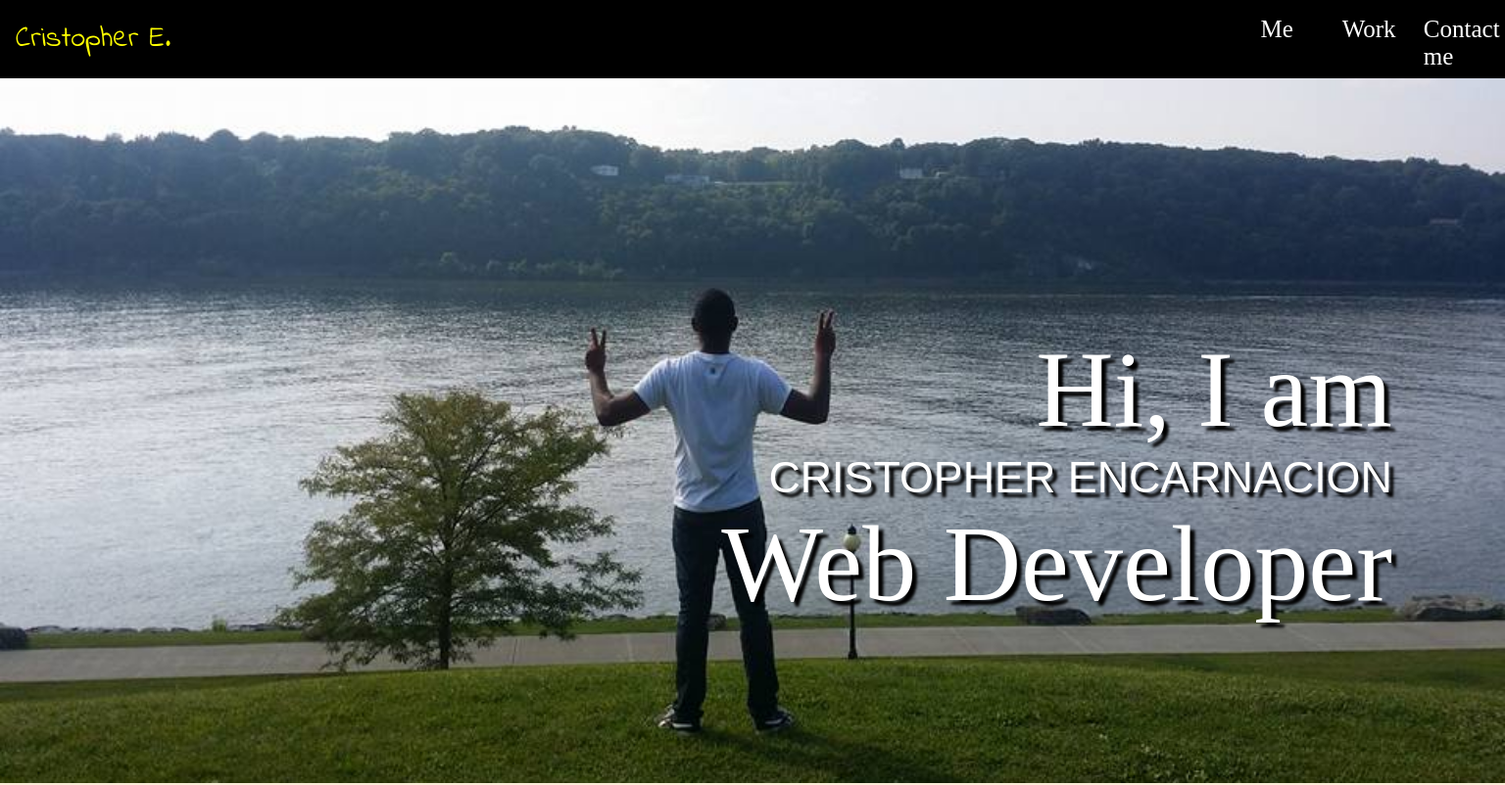
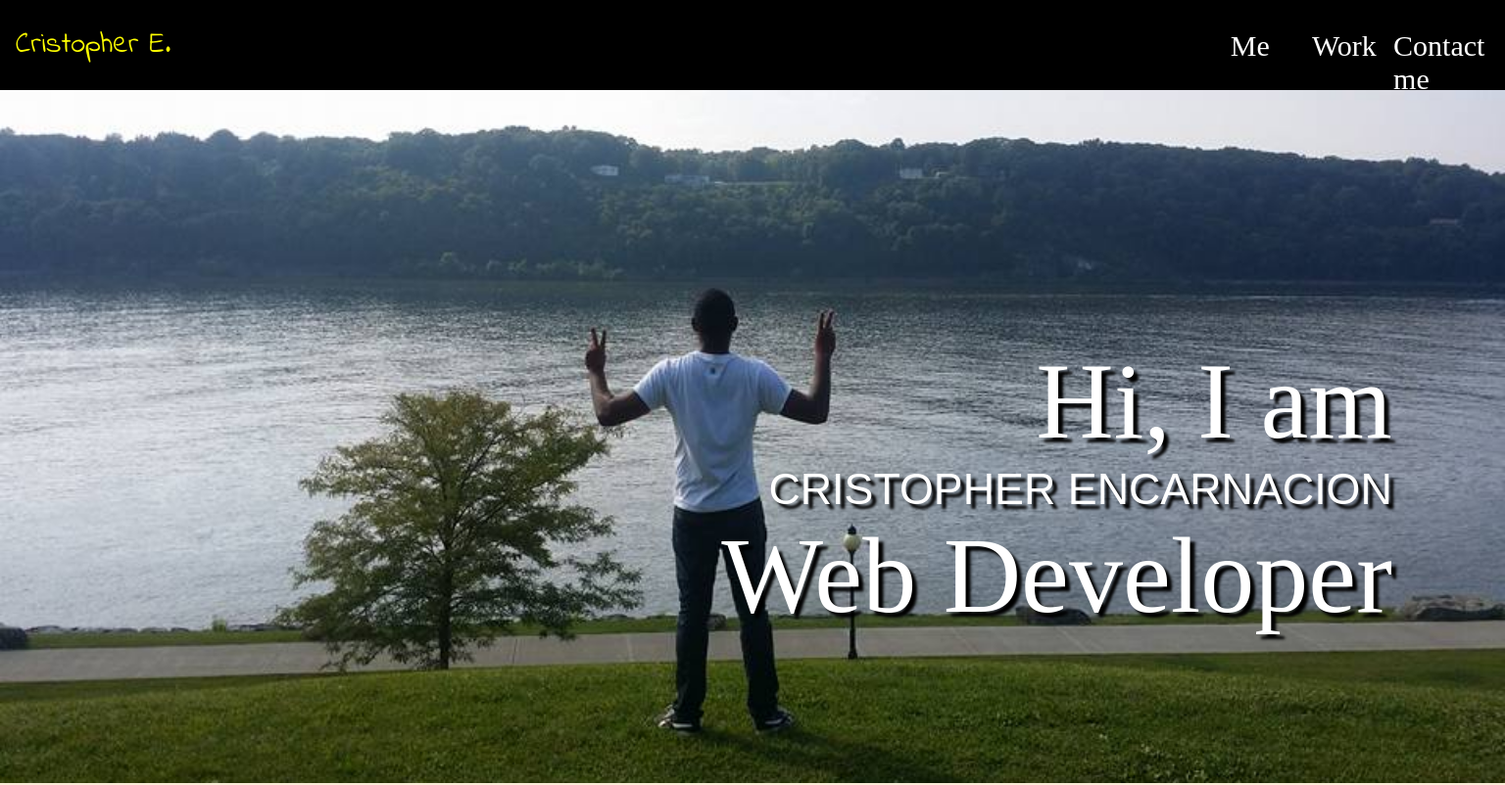
Before and after one commit to chris0715/Portfolio, a plain HTML site: page index.html in a window 1536 px wide. Shown: the top 802 px of the page at 98% size. Drawn offline with nearby package versions, Linux system fonts and the light colour scheme.

Commit message:
modified information

```diff
--- a/styles.css
+++ b/styles.css
@@ -327,8 +327,10 @@ skill-list {
 @media only screen and (min-width: 1440px ){
 
 
-  ul li {
-    font-size: 25px;
+  .menu {
+
+    font-size: 30px;
+    margin-right: 2%;
   }
   p {
     text-align: justify;
```
